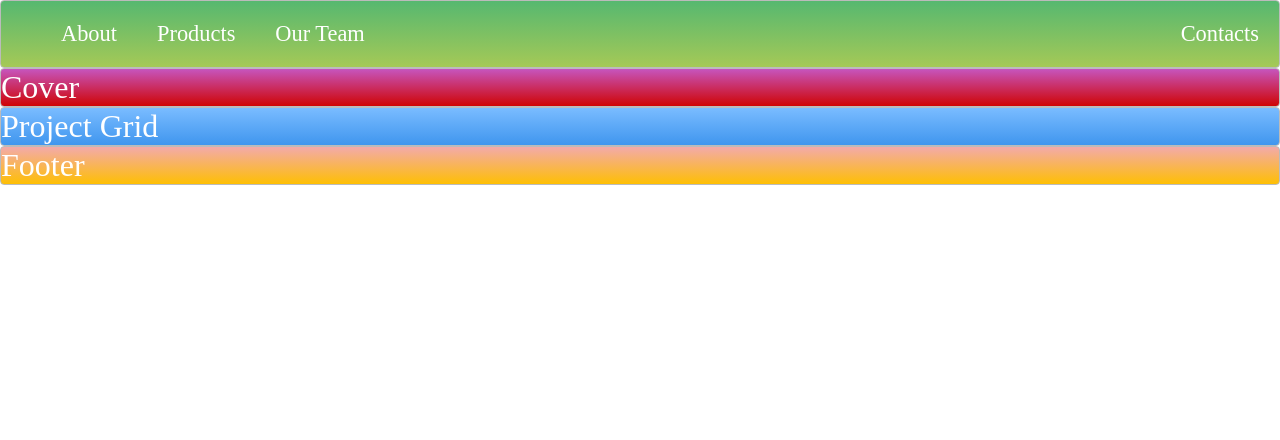
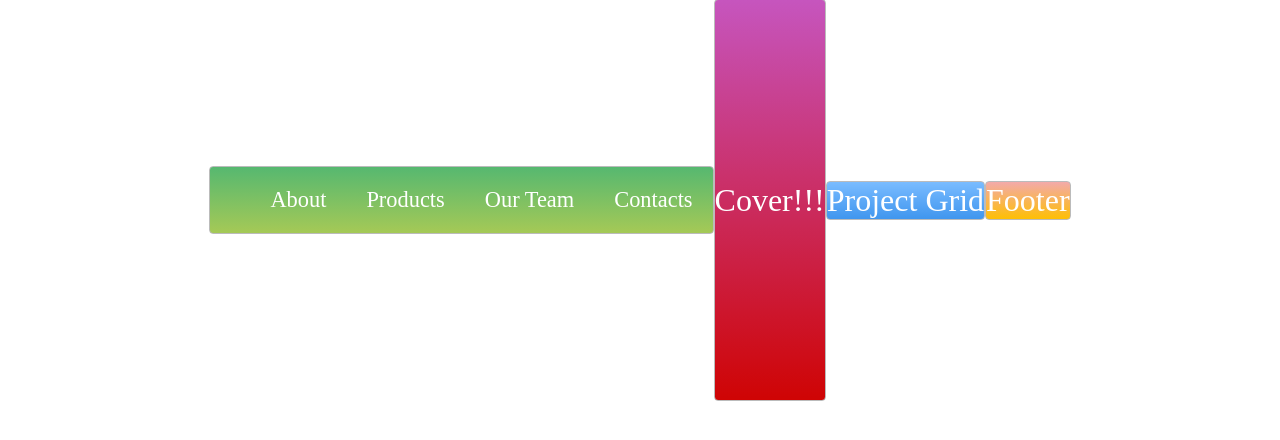
Before and after one commit to Kazim786/CSS-Layout, a plain HTML site: page index.html in a window 1280 px wide. Drawn offline with Linux system fonts and the light colour scheme.

Commit message:
did the container.

```diff
--- a/index.html
+++ b/index.html
@@ -15,7 +15,7 @@
         <li class="contacts"><a href="#"></a>Contacts</li>
       </ul>
     </nav>
-    <div class="zone red">Cover</div>
+    <div class="container zone red">Cover!!!</div>
     <div class="zone blue">Project Grid</div>
     <div class="zone yellow">Footer</div>
   </div>
--- a/style.css
+++ b/style.css
@@ -41,6 +41,13 @@ body{
             text-decoration: none;
         }
     /*navbar*/
+    /*Cover*/
+        .container{
+            display: flex;
+            align-items: center;
+            justify-content: center;
+            height: 50vh;
+        }
 
 /*My work ^^^*/
 .zone:hover {
```
